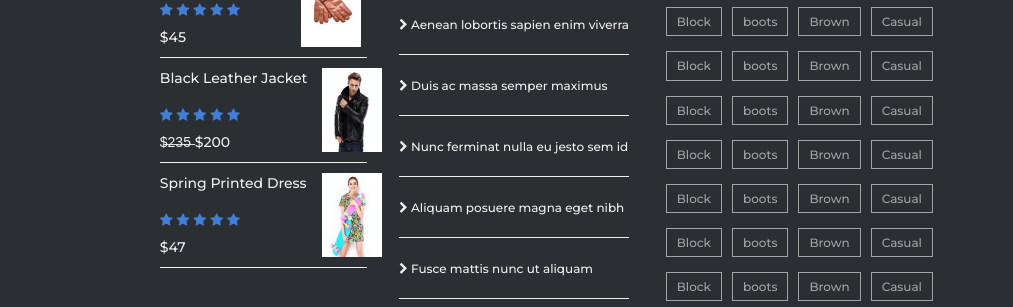
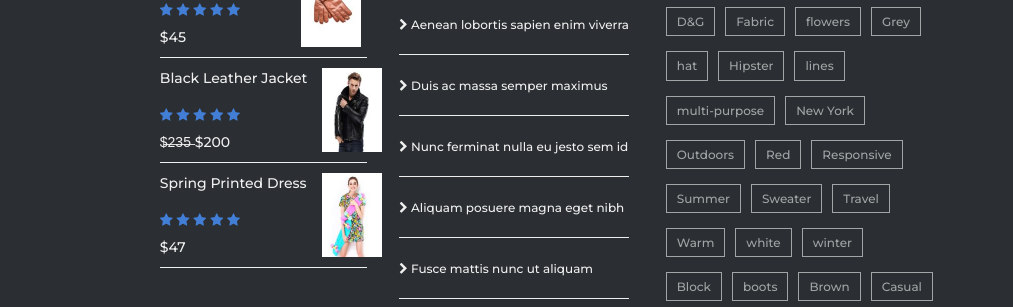
Before and after one commit to edoardoascanio/proj-html-vuejs, a website: page index.html in a window 1280 px wide. Shown: the part 6083-6390 px from the top of the page, 267-1280 px from the left. Drawn offline with nearby package versions, Linux system fonts and the light colour scheme.

Commit message:
struttura

```diff
--- a/index.html
+++ b/index.html
@@ -790,55 +790,54 @@
 
                         <div class="tags">
                             <div class="block">
-                                <p>Block</p>
-                                <p>boots</p>
-                                <p>Brown</p>
-                                <p>Casual</p>
+                                <p>D&G</p>
+                                <p>Fabric</p>
+                                <p>flowers</p>
+                                <p>Grey</p>
                             </div>
                         </div>
 
                         <div class="tags">
                             <div class="block">
-                                <p>Block</p>
-                                <p>boots</p>
-                                <p>Brown</p>
-                                <p>Casual</p>
+                                <p>hat</p>
+                                <p>Hipster</p>
+                                <p>lines</p>
+
                             </div>
                         </div>
 
                         <div class="tags">
                             <div class="block">
-                                <p>Block</p>
-                                <p>boots</p>
-                                <p>Brown</p>
-                                <p>Casual</p>
+                                <p>multi-purpose</p>
+                                <p>New York</p>
+
                             </div>
                         </div>
 
                         <div class="tags">
                             <div class="block">
-                                <p>Block</p>
-                                <p>boots</p>
-                                <p>Brown</p>
-                                <p>Casual</p>
+                                <p>Outdoors</p>
+                                <p>Red</p>
+                                <p>Responsive</p>
+
                             </div>
                         </div>
 
                         <div class="tags">
                             <div class="block">
-                                <p>Block</p>
-                                <p>boots</p>
-                                <p>Brown</p>
-                                <p>Casual</p>
+                                <p>Summer</p>
+                                <p>Sweater</p>
+                                <p>Travel</p>
+
                             </div>
                         </div>
 
                         <div class="tags">
                             <div class="block">
-                                <p>Block</p>
-                                <p>boots</p>
-                                <p>Brown</p>
-                                <p>Casual</p>
+                                <p>Warm</p>
+                                <p>white</p>
+                                <p>winter</p>
+
                             </div>
                         </div>
 
```
